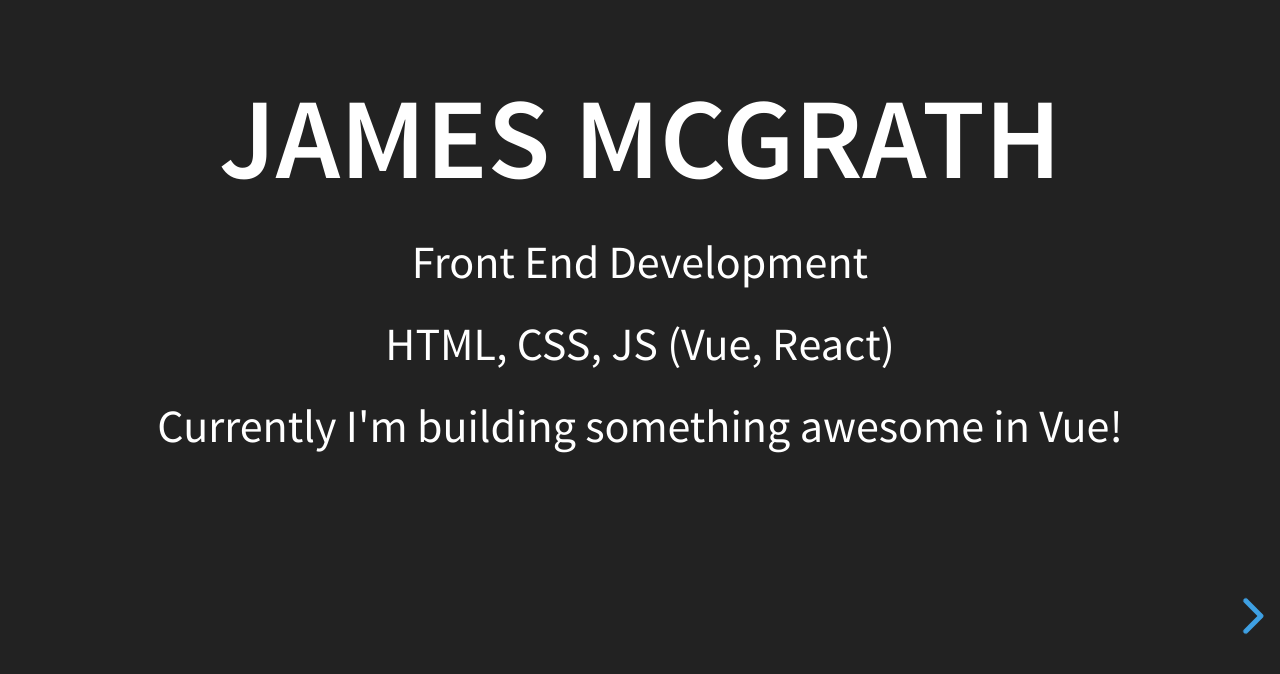
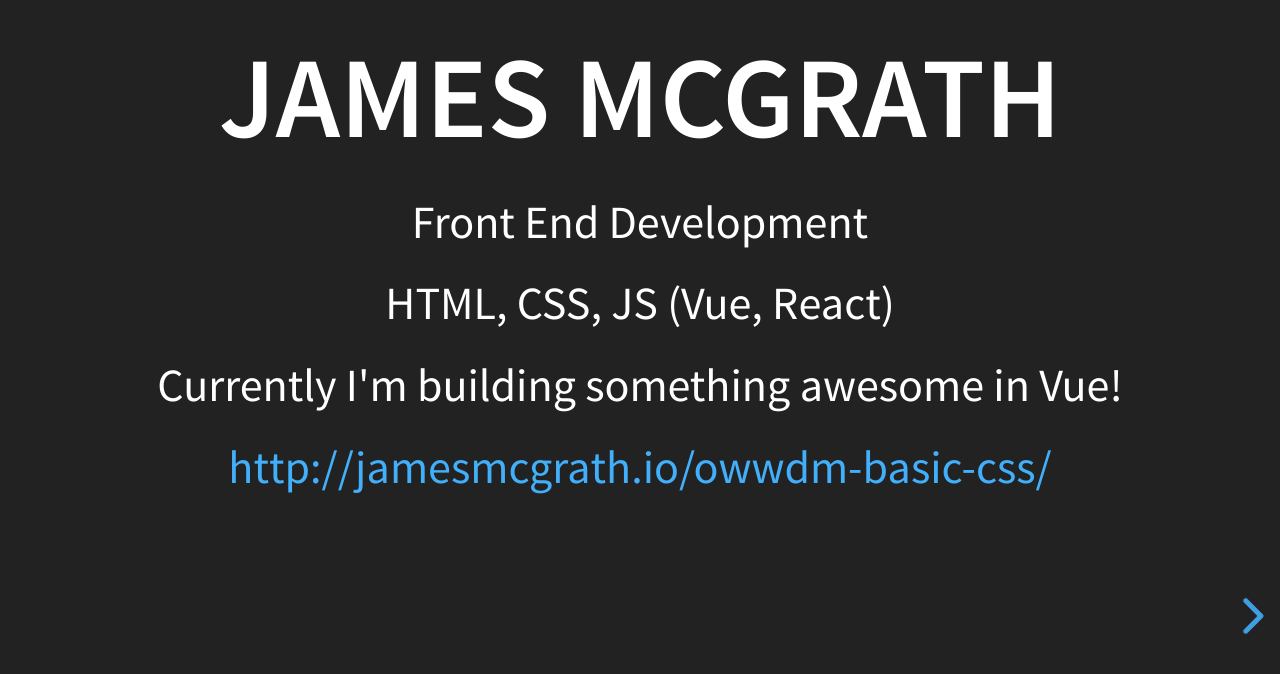
Before and after one commit to jamcgrath/owwdm-basic-css, a website: page index.html in a window 1280 px wide. Shown: the part 122-796 px from the top of the page. Drawn offline with Linux system fonts and the light colour scheme.

Commit message:
add ghpages link

```diff
--- a/index.html
+++ b/index.html
@@ -60,6 +60,8 @@
 					HTML, CSS, JS (Vue, React)
 
 					Currently I'm building something awesome in Vue!
+
+					http://jamesmcgrath.io/owwdm-basic-css/
 
 				</textarea>
 			</section>
```
